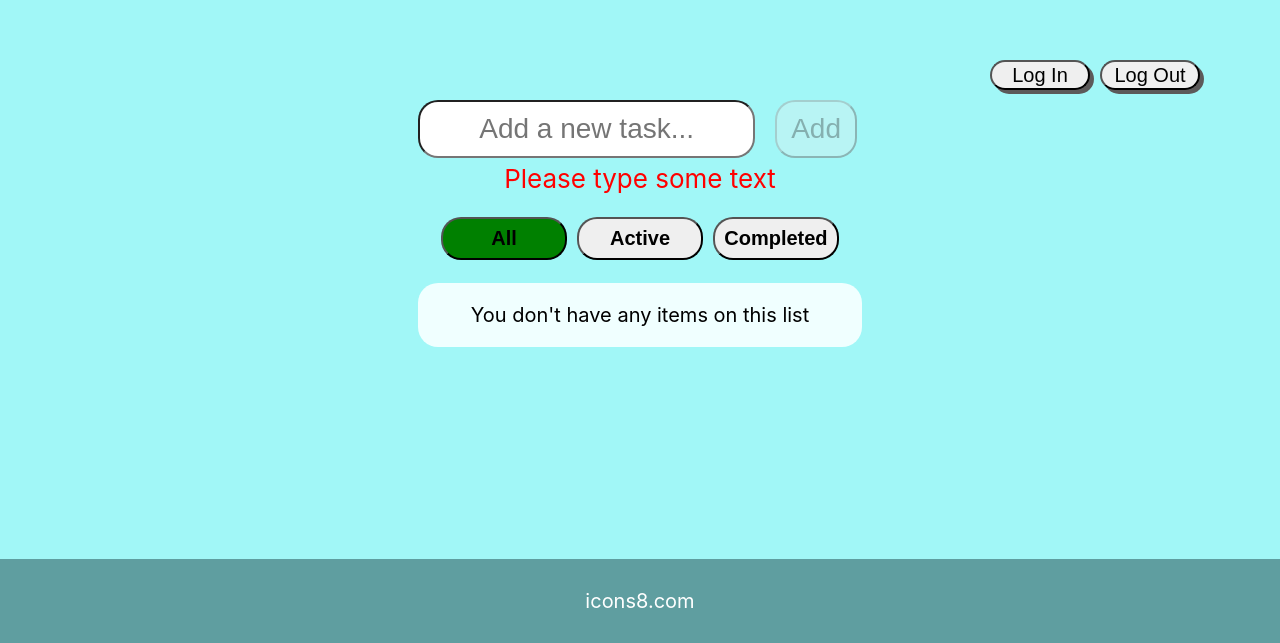
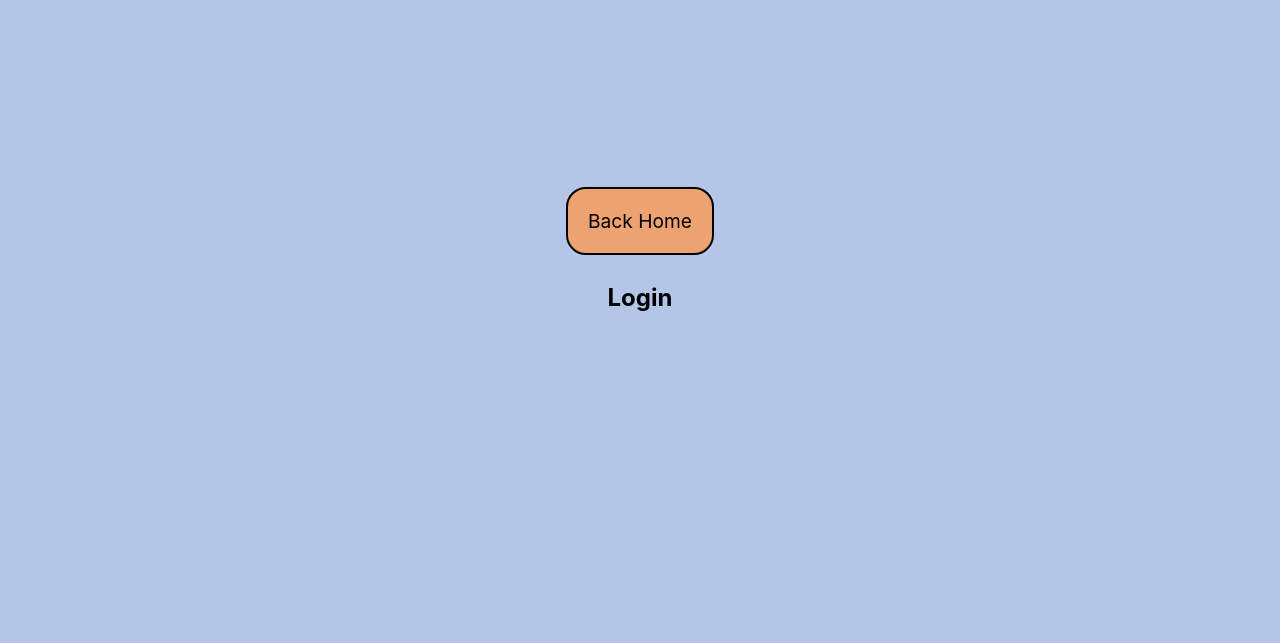
Before and after one commit to Radchenko87dmytro/My-Portfolio, a React (Create React App) app: page /login in a window 1280 px wide. Shown: the part 157-800 px from the top of the page. Built offline with nearby package versions, Linux system fonts and the light colour scheme.

Commit message:
feature: added BrowserRouter functionality for Login and Signup

```diff
--- a/src/App.tsx
+++ b/src/App.tsx
@@ -1,7 +1,6 @@
 import { useState } from "react";
 import "./AppHeader.css";
 import { Todolist, TaskType } from "./Todolist";
-//import { v1 } from "uuid";
 
 export type FilterValuesType = "all" | "completed" | "active";
 
--- a/src/AppHeader.css
+++ b/src/AppHeader.css
@@ -42,7 +42,9 @@ button {
 .filter-section button:hover {
   background-color: greenyellow;
 }
-
+a {
+  text-decoration: none;
+}
 svg {
   display: flex;
 }
--- a/src/Todolist.tsx
+++ b/src/Todolist.tsx
@@ -55,8 +55,12 @@ export function Todolist(props: PropsType) {
       <div className="todolist-log">
         <img src="../public/favicon.ico" alt="" />
         <div className="button-log">
-          <button style={{ height: "30px", fontSize: "20px" }}>Log In</button>
-          <button style={{ height: "30px", fontSize: "20px" }}>Log Out</button>
+          <button style={{ height: "30px", fontSize: "20px" }}>
+            <a href={`/login`}>Login </a>
+          </button>
+          <button style={{ height: "30px", fontSize: "20px" }}>
+            <a href={`/signup`}>Signup</a>
+          </button>
         </div>
       </div>
       <div>
--- a/src/index.tsx
+++ b/src/index.tsx
@@ -2,12 +2,24 @@ import React from "react";
 import ReactDOM from "react-dom/client";
 import "./index.css";
 import App from "./App";
+import { createBrowserRouter, RouterProvider } from "react-router-dom";
+import Login from "./pages/Login";
+import Signup from "./pages/Signup";
+
+const router = createBrowserRouter([
+  {
+    path: "/",
+    element: <App />,
+  },
+  { path: "/signup", element: <Signup /> },
+  { path: "/login", element: <Login /> },
+]);
 
 const root = ReactDOM.createRoot(
   document.getElementById("root") as HTMLElement
 );
 root.render(
   <React.StrictMode>
-    <App />
+    <RouterProvider router={router} />
   </React.StrictMode>
 );
--- /dev/null
+++ b/src/pages/Login.css
@@ -0,0 +1,23 @@
+.login-container a {
+  margin-bottom: 30px;
+  font-size: larger;
+  color: black;
+  margin: 20px;
+  padding: 20px;
+  border: 2px solid black;
+  border-radius: 20px;
+  background-color: rgb(236, 162, 113);
+}
+a:hover {
+  background-color: greenyellow;
+  font-size: 20px;
+}
+
+.login-container {
+  display: flex;
+  flex-direction: column;
+  justify-content: center;
+  align-items: center;
+  background-color: rgb(180, 198, 231);
+  height: 100vh;
+}
--- /dev/null
+++ b/src/pages/Login.tsx
@@ -0,0 +1,13 @@
+import React from "react";
+import "./Login.css";
+
+const Login = () => {
+  return (
+    <div className="login-container">
+      <a href={`/`}>Back Home </a>
+      <h2>Login</h2>
+    </div>
+  );
+};
+
+export default Login;
--- /dev/null
+++ b/src/pages/Signup.css
@@ -0,0 +1,23 @@
+.signup-container a {
+  margin-bottom: 30px;
+  font-size: larger;
+  color: black;
+  margin: 20px;
+  padding: 20px;
+  border: 2px solid black;
+  border-radius: 20px;
+  background-color: rgb(236, 162, 113);
+}
+a:hover {
+  background-color: greenyellow;
+  font-size: 20px;
+}
+
+.signup-container {
+  display: flex;
+  flex-direction: column;
+  justify-content: center;
+  align-items: center;
+  background-color: rgb(180, 198, 231);
+  height: 100vh;
+}
--- /dev/null
+++ b/src/pages/Signup.tsx
@@ -0,0 +1,14 @@
+import React from "react";
+import "./Signup.css";
+
+const Signup = () => {
+  return (
+    <div className="signup-container">
+      <a href={`/`}>Back Home </a>
+
+      <h2>Signup</h2>
+    </div>
+  );
+};
+
+export default Signup;
```
Also changed, not shown: package.json (+6 -2 lines), 2 other files (tests, documents, lock files or other folders).
